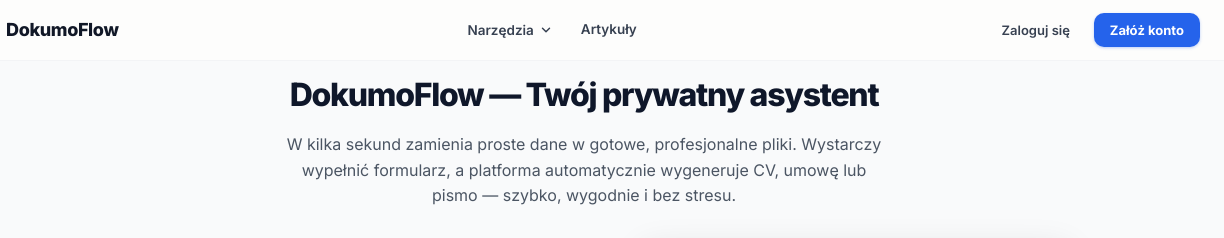
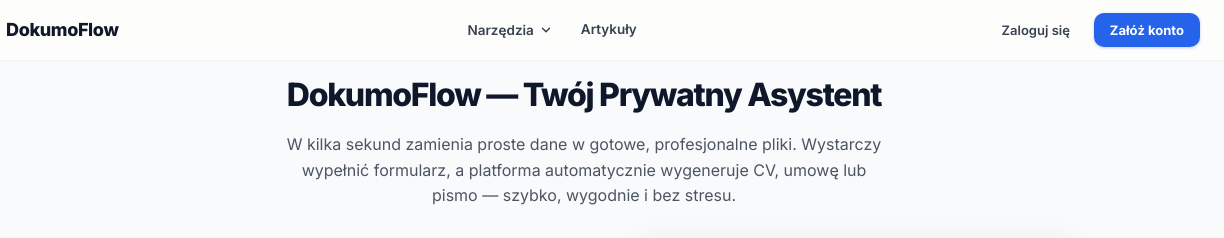
Before and after one commit to ahmedfah610-star/dokumo, a website: page public/index.html in a window 1280 px wide. Shown: the top 238 px of the page, 56-1280 px from the left. Drawn offline with Linux system fonts and the light colour scheme; no server answers.

Commit message:
Update index.html

```diff
--- a/public/index.html
+++ b/public/index.html
@@ -323,7 +323,7 @@
 <section style="background:#f9fafb;padding-top:8px;padding-bottom:80px;">
   <div style="max-width:1120px;margin:0 auto;padding:0 24px;">
     <div class="htd-header" style="text-align:center;margin-bottom:32px;">
-      <p style="font-size:2rem;font-weight:900;color:#0f172a;letter-spacing:-.04em;margin-bottom:12px;">DokumoFlow — Twój prywatny asystent</p>
+      <p style="font-size:2rem;font-weight:900;color:#0f172a;letter-spacing:-.04em;margin-bottom:12px;">DokumoFlow — Twój Prywatny Asystent</p>
       <p style="font-size:1rem;font-weight:400;color:#4b5563;max-width:600px;margin:0 auto 20px;line-height:1.6;">W kilka sekund zamienia proste dane w gotowe, profesjonalne pliki. Wystarczy wypełnić formularz, a platforma automatycznie wygeneruje CV, umowę lub pismo — szybko, wygodnie i bez stresu.</p>
     </div>
     <div style="display:grid;grid-template-columns:1fr 1.1fr;gap:64px;align-items:stretch;" class="htd-grid">
```
